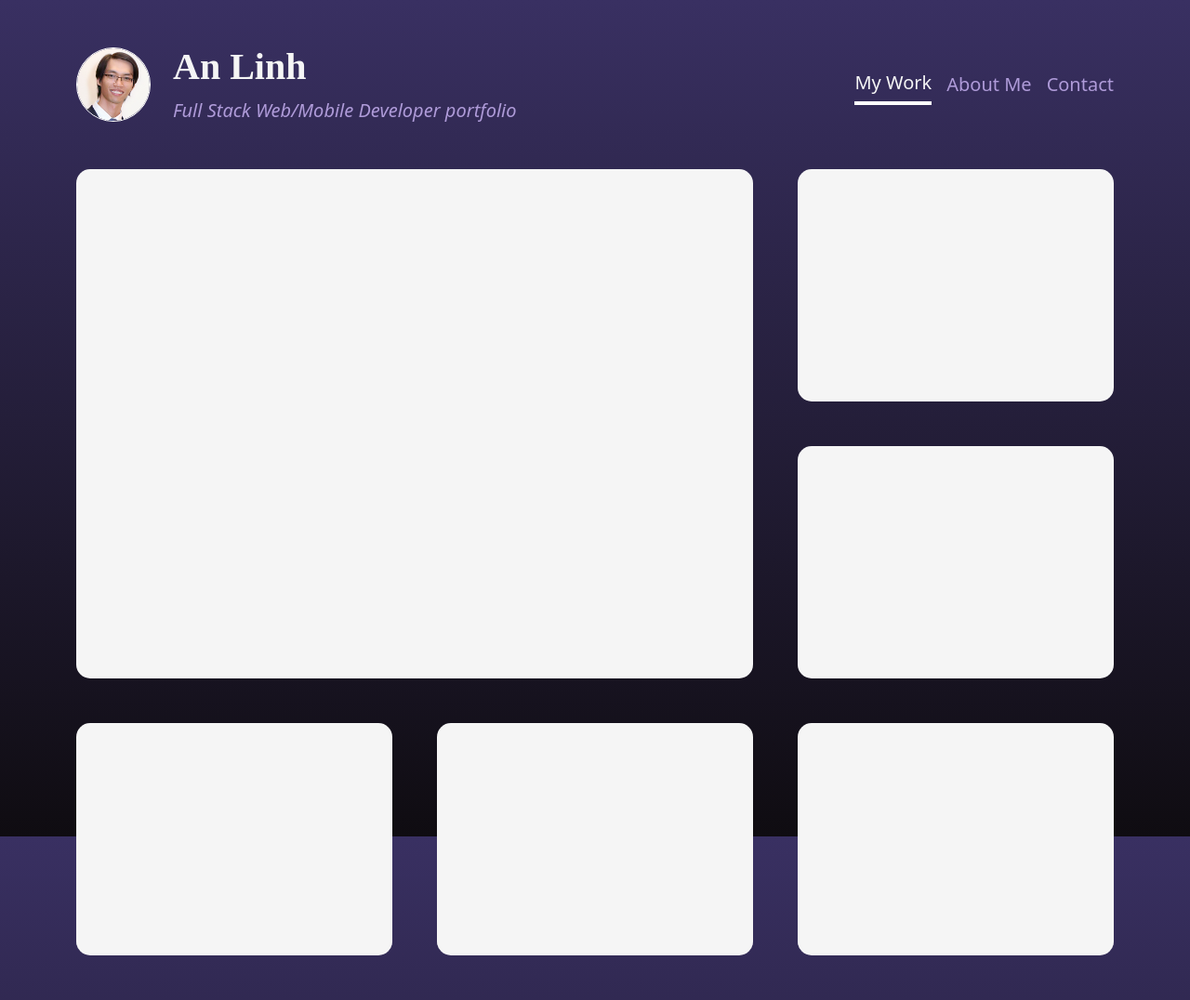
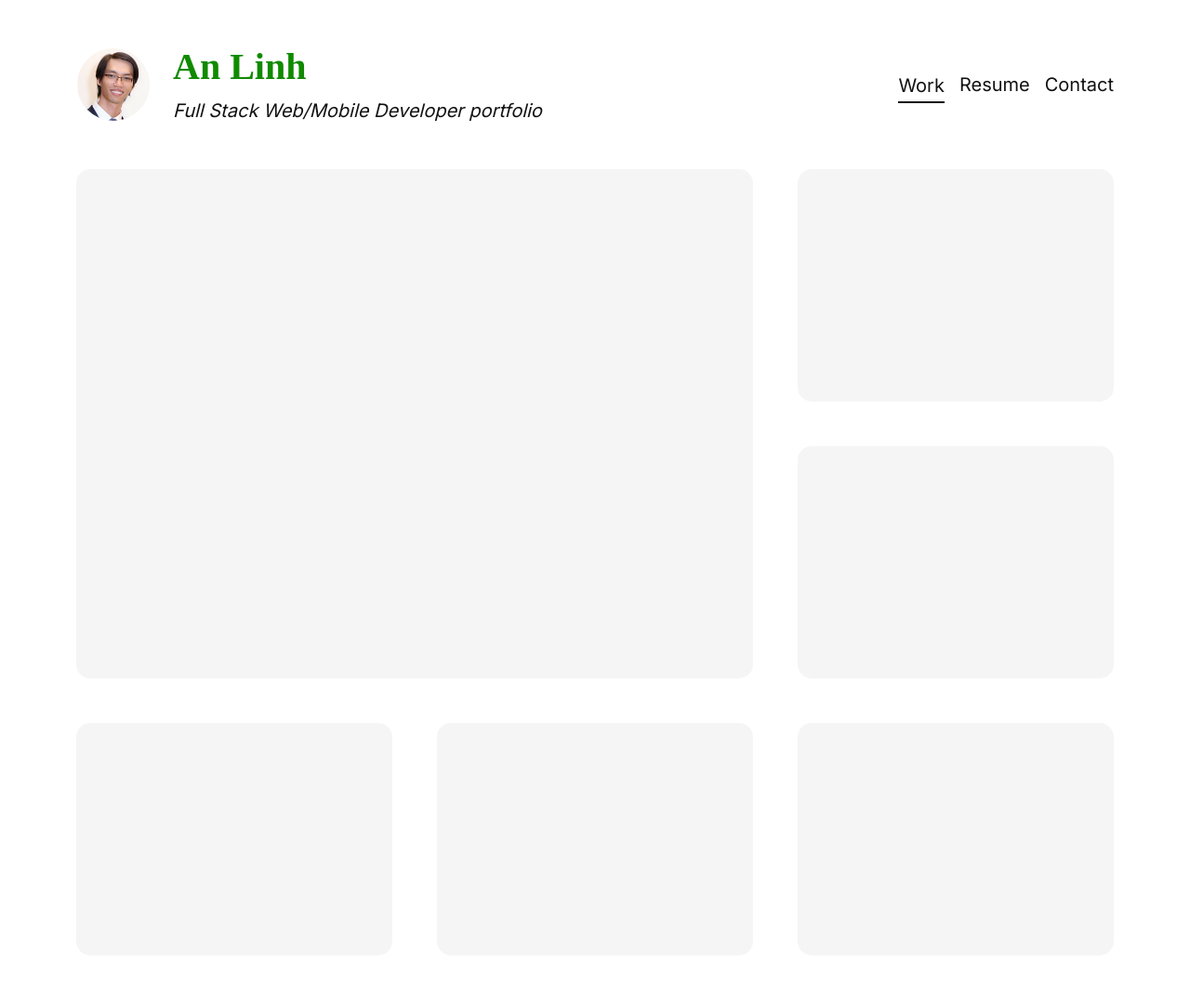
Before and after one commit to ngthienlinh/ngthienlinh.github.io, a Jekyll site: the page built from index.html, in a window 1280 px wide. Shown: the whole page at 93% size. Built offline with Jekyll 4.4.1, drawn with Linux system fonts in a browser that asks for light colours; some web fonts are replaced.

Commit message:
change theme

```diff
--- a/_layouts/default.html
+++ b/_layouts/default.html
@@ -6,13 +6,14 @@
     <meta charset="utf-8">
     <title>{{ page.title }} - {{ site.title }}</title>
     <link rel="stylesheet" href="https://fonts.googleapis.com/css?family=Rubik+Vinyl">
-    <link rel="stylesheet" href="https://fonts.googleapis.com/css?family=Tangerine">
+    <link rel="stylesheet" href="https://fonts.googleapis.com/css?family=Inter">
     <link rel="stylesheet" href="{{ "/assets/css/main.css" | relative_url }}">
 </head>
 
-<body class="h-100 " style="background-image: linear-gradient(#393062, #0F0C11);">
+<body class="h-100">
 
     <!-- <canvas id="Matrix"></canvas> -->
+    <!-- <div style="position: absolute; top: 0; left: 0; width: 100%;"> -->
         <div class="py-5 text-main-color container">
             <div class="d-flex justify-content-between">
                 <div class="d-flex align-items-center">
@@ -28,12 +29,12 @@
                 <nav class="navbar">
                     <div class="container-fluid">
                         <a class="navbar-brand {% if page.url == "/" %}nav-selected{% endif %}" href="/">
-                        My Work
+                            Work
                         </a>
-                    <a class="navbar-brand {% if page.url == "/about" %}nav-selected{% endif %}" href="/about">
-                        About Me
+                        <a class="navbar-brand {% if page.url == "/resume.html" %}nav-selected{% endif %}" href="/resume">
+                            Resume
                         </a>
-                    <a class="navbar-brand {% if page.url == "/contact" %}nav-selected{% endif %}" href="/contact" >
+                        <a class="navbar-brand {% if page.url == "/contact.html" %}nav-selected{% endif %}" href="/contact" >
                             Contact
                         </a>
                     </div>
@@ -43,6 +44,7 @@
                 {{ content }}
             </div>
         </div>
+    <!-- </div> -->
 </body>
 <!-- <footer>
     <script src="/assets/js/matrixRain.js"></script>
--- a/_sass/main.scss
+++ b/_sass/main.scss
@@ -1,12 +1,16 @@
 @import "vars.scss";
 @import "bootstrap/scss/bootstrap.scss";
+
+body {
+    font-family: "Inter", system-ui, -apple-system, BlinkMacSystemFont, 'Segoe UI', Roboto, Oxygen, Ubuntu, Cantarell, 'Open Sans', 'Helvetica Neue', sans-serif
+}
 
 .mt-2-rem {
     margin-top: 2rem;
 }
 
 .text-header {
-    color: whitesmoke;
+    color: #108a00;
 }
 
 .text-highlight {
@@ -15,17 +19,19 @@
 
 .text-main-color,
 .text-main-color a {
-    color: #AF9BD9;
+    color: #121212;
 }
 
 .text-main-color a:hover {
-    color: whitesmoke;
+    color: #212121;
 }
 
 a.nav-selected,
 a.nav-selected:hover {
-    color: whitesmoke;
-    border-bottom: 4px solid white;
+    color: #121212;
+    border-bottom: 2px solid #121212;
+    font-weight: 500;
+    padding-bottom: 2px;
 }
 .navbar .container-fluid {
     padding-right: 0px;
```
Also changed, not shown: assets/js/matrixRain.js (+13 -7 lines), resume.md (added, +6 -0 lines). Lines whose indentation alone changed are shown as unchanged.
